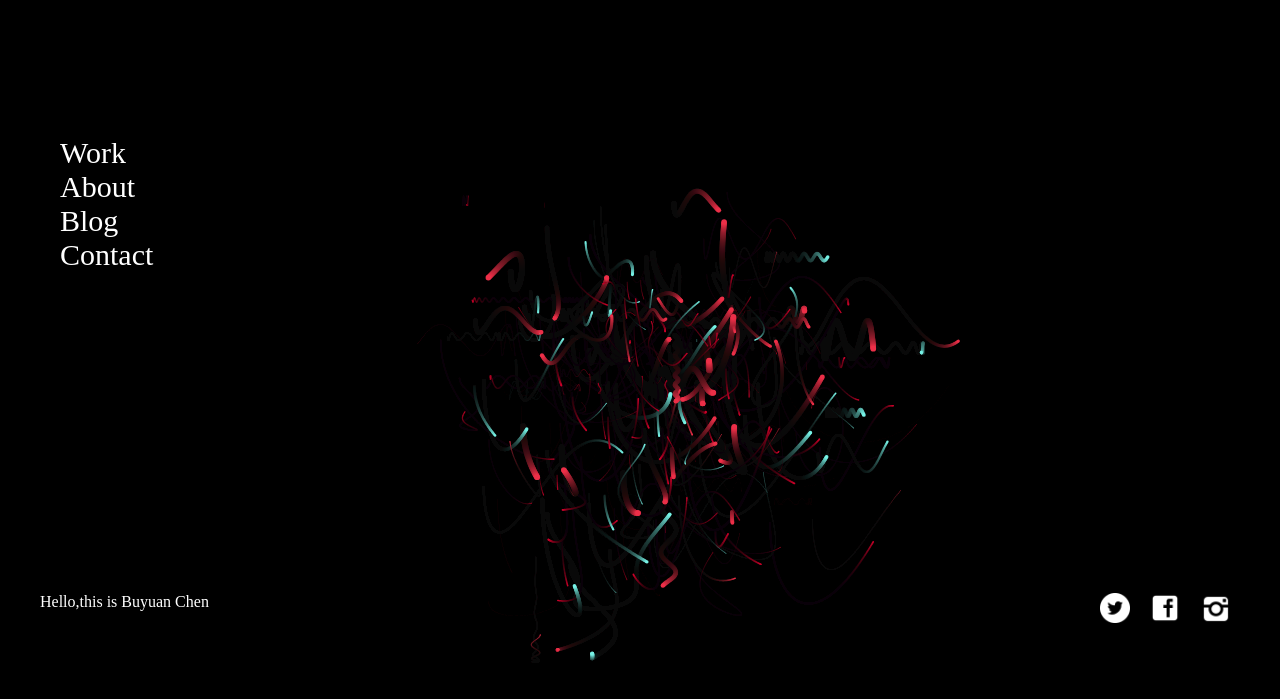
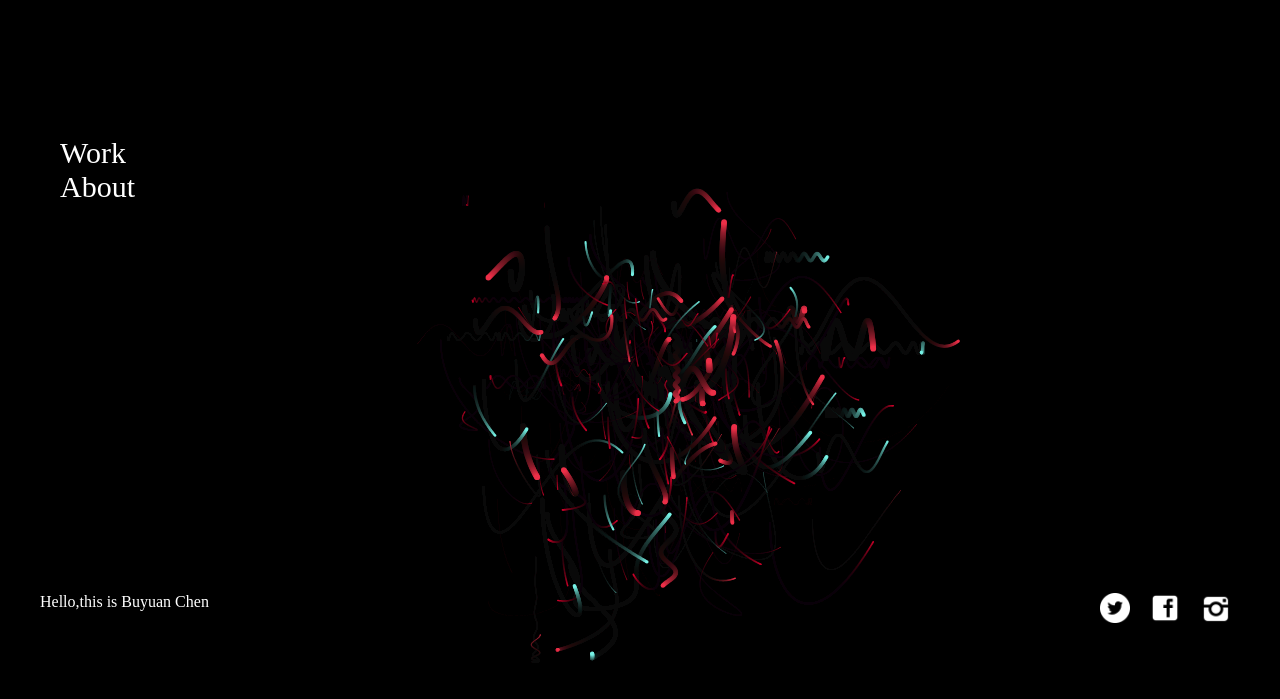
Before and after one commit to buyuanchen/buyuanchen.github.io, a plain HTML site: page index.html in a window 1280 px wide. Shown: the part 113-812 px from the top of the page. Drawn offline with Linux system fonts and the light colour scheme.

Commit message:
Add files via upload

```diff
--- a/index.html
+++ b/index.html
@@ -187,16 +187,6 @@ body {
           About
         </a>
       </p>
-      <p>
-        <a href="">
-          Blog
-        </a>
-      </p>
-      <p>
-        <a href="">
-          Contact
-        </a>
-      </p>
     </div>
     <div class="bot">
       <div class="bot_tl">
```
